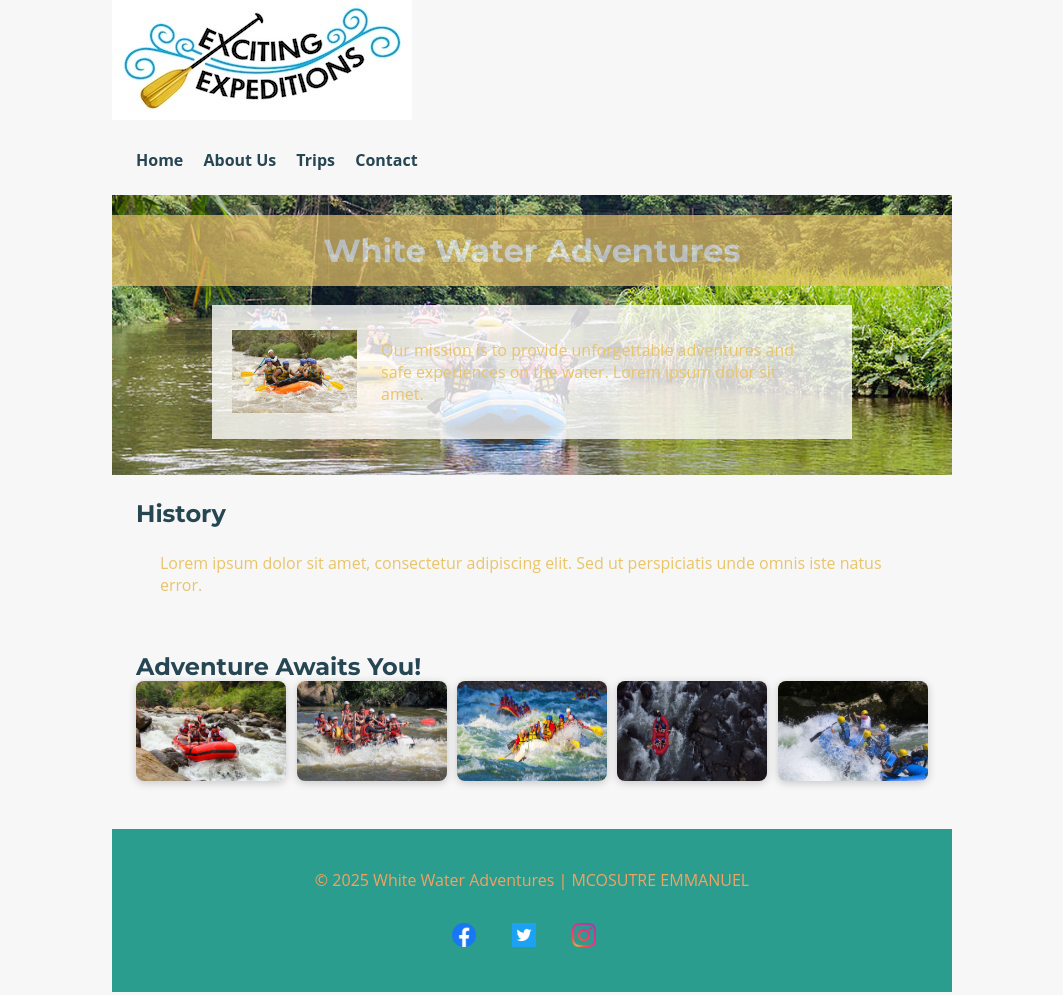
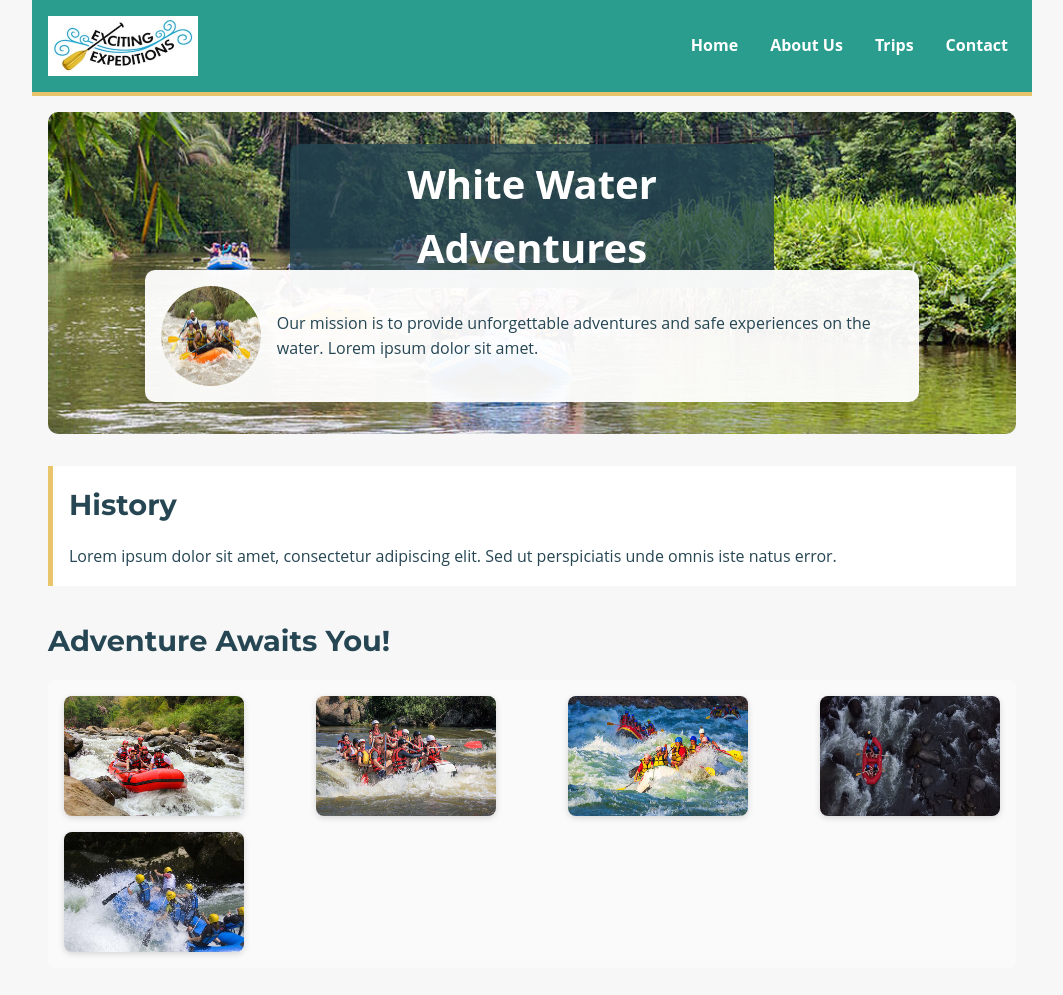
Before and after one commit to emmysited/wdd130, a plain HTML site: page wwr/about.html in a window 1280 px wide. Shown: the top 995 px of the page, without its empty margins (108-1171 px from the left). Drawn offline with Linux system fonts and the light colour scheme.

Commit message:
updated css

```diff
--- a/wwr/styles/rafting.css
+++ b/wwr/styles/rafting.css
@@ -4,7 +4,7 @@
     --accent1-color: #e9c46a;
     --accent2-color: #f4a261;
     --heading-font: 'Montserrat', Montserrat;
-    --body-font: 'Open sans', Montserrat;
+    --body-font: 'Open Sans', Montserrat;
 }
 
 * {
@@ -15,107 +15,162 @@
 
 body {
     font-family: var(--body-font);
-    color: var(--accent1-color);
     background-color: #f7f7f7;
+    color: var(--primary-color);
+    line-height: 1.6;
 }
 
+/* Page Wrapper */
 header, main, footer {
-    width: 840px;
+    max-width: 1000px;
     margin: 0 auto;
+    padding: 1rem;
 }
 
-h1, h2 {
-    font-family: var(--heading-font);
-    color: var(--primary-color);
+/* Header with Grid */
+header {
+    display: grid;
+    grid-template-columns: auto 1fr;
+    align-items: center;
+    background-color: var(--secondary-color);
+    padding: 1rem;
+    border-bottom: 4px solid var(--accent1-color);
 }
 
-nav, p, section, article {
-    margin: 16px;
-    padding: 8px;
+header img {
+    height: 60px;
+}
+
+nav {
+    display: flex;
+    justify-content: flex-end;
+    gap: 1rem;
+    flex-wrap: wrap;
 }
 
 nav a {
-    margin-right: 16px;
+    color: white;
+    font-weight: bold;
     text-decoration: none;
-    color: var(--primary-color);
-    font-weight: bold;
+    padding: 0.5rem;
+    transition: background-color 0.3s;
 }
 
 nav a:hover {
-    color: var(--accent1-color);
+    background-color: var(--accent1-color);
+    color: var(--primary-color);
+    border-radius: 5px;
 }
 
+/* Hero Section */
 .hero {
     position: relative;
+    margin-bottom: 2rem;
 }
 
 .hero img {
+    width: 100%;
     display: block;
-    width: 100%;
-    height: auto;
+    border-radius: 10px;
 }
 
 .hero h1 {
     position: absolute;
-    top: 20px;
-    width: 100%;
-    padding: 16px;
+    top: 10%;
+    left: 50%;
+    transform: translateX(-50%);
+    font-size: 2.5rem;
+    background-color: rgba(38, 70, 83, 0.8);
+    color: #fff;
+    padding: 0.5rem 1rem;
+    border-radius: 10px;
     text-align: center;
-    opacity: 0.7;
-    background-color: var(--accent1-color);
-    color: #fff;
-    font-size: 2rem;
 }
 
 .hero article {
     position: absolute;
-    bottom: 20px;
-    background-color: rgba(255, 255, 255, 0.8);
-    padding: 10px;
+    bottom: 10%;
     left: 10%;
     right: 10%;
+    background-color: rgba(255, 255, 255, 0.95);
+    padding: 1rem;
+    border-radius: 10px;
     display: flex;
     align-items: center;
+    gap: 1rem;
 }
 
 .hero article img {
-    float: right;
-    width: 125px;
-    margin-left: 10px;
+    width: 100px;
+    height: 100px;
+    border-radius: 50%;
 }
 
+/* Section Titles */
+h2 {
+    font-family: var(--heading-font);
+    font-size: 1.8rem;
+    margin-bottom: 1rem;
+    color: var(--primary-color);
+}
+
+/* History Section */
+section:nth-of-type(1) {
+    margin: 2rem 0;
+    padding: 1rem;
+    background-color: #ffffff;
+    border-left: 5px solid var(--accent1-color);
+}
+
+/* Adventure Section */
 .gallery {
     display: flex;
     flex-wrap: wrap;
-    gap: 10px;
-    justify-content: space-around;
+    gap: 1rem;
+    justify-content: space-between;
+    padding: 1rem;
+    background-color: #fafafa;
+    border-radius: 8px;
 }
 
 .gallery img {
-    width: 150px;
+    flex: 1 1 150px;
+    max-width: 180px;
     height: auto;
     border-radius: 8px;
-    box-shadow: 0 2px 8px rgba(0, 0, 0, 0.2);
-    transition: transform 0.3s ease-in-out;
+    box-shadow: 0 2px 6px rgba(0, 0, 0, 0.15);
+    transition: transform 0.3s;
 }
 
 .gallery img:hover {
     transform: scale(1.05);
 }
 
+/* Footer */
 footer {
+    margin-top: 2rem;
+    background-color: var(--secondary-color);
+    color: white;
     text-align: center;
-    margin-top: 40px;
-    padding: 16px;
-    background-color: var(--secondary-color);
-    color: var(--accent2-color);
+    padding: 1rem;
+    border-top: 4px solid var(--accent2-color);
 }
 
-.socialmedia a {
-    text-decoration: none;
+footer p {
+    margin-bottom: 0.5rem;
+}
+
+.socialmedia {
+    margin-top: 0.5rem;
 }
 
 .socialmedia img {
-    width: 24px;
+    width: 28px;
     margin: 0 8px;
+    vertical-align: middle;
+    transition: transform 0.3s;
 }
+
+.socialmedia img:hover {
+    transform: scale(1.2);
+}
```
